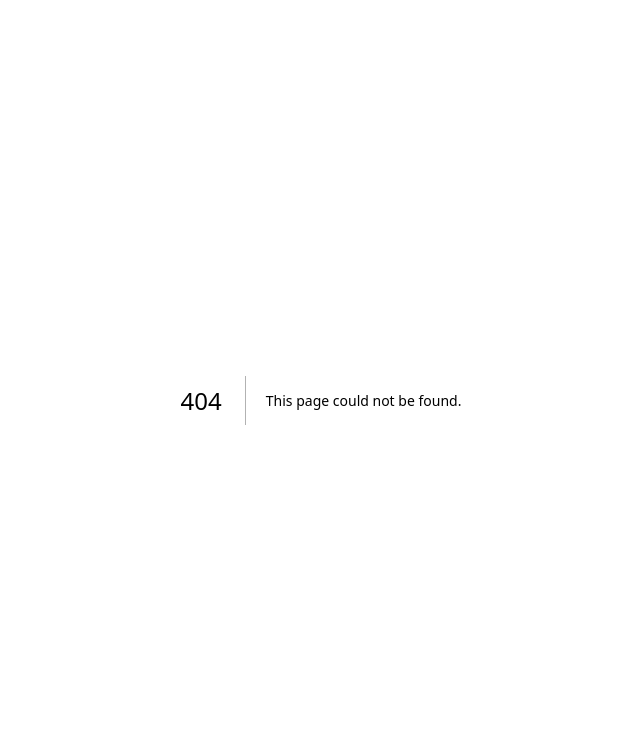
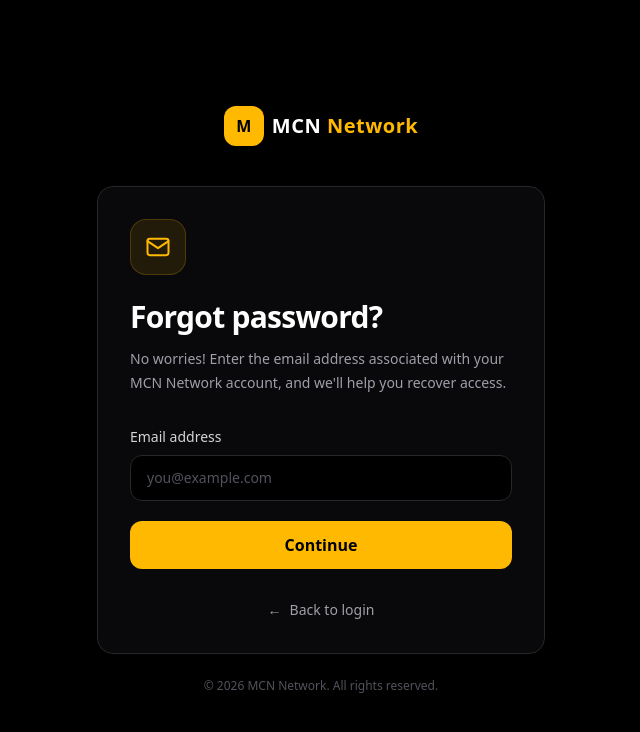
Before and after one commit to Akib11192/mcn, a Next.js app: page /forgot-password in a window 1280 px wide. Before the commit this address had no page. Shown: the top 732 px of the page, without its empty margins (319-959 px from the left). Built offline with nearby package versions, Linux system fonts and the light colour scheme.

Commit message:
feature/auth: forgot-password page added

```diff
--- /dev/null
+++ b/src/app/(auth)/forgot-password/page.js
@@ -0,0 +1,126 @@
+"use client";
+
+import { useState } from "react";
+import Link from "next/link";
+
+export default function ForgotPasswordPage() {
+  const [email, setEmail] = useState("");
+  const [message, setMessage] = useState("");
+  const [loading, setLoading] = useState(false);
+
+  const handleSubmit = (e) => {
+    e.preventDefault();
+    setMessage("");
+    setLoading(true);
+
+    // Frontend only: password recovery is not connected yet.
+    setTimeout(() => {
+      setLoading(false);
+      setMessage(
+        "Password recovery is not connected yet. No email has been sent.",
+      );
+    }, 500);
+  };
+
+  return (
+    <main className="flex min-h-screen items-center justify-center bg-black px-4 py-10 text-white">
+      <div className="w-full max-w-md">
+        {/* Logo */}
+        <Link href="/" className="mb-10 flex items-center justify-center gap-2">
+          <div className="flex h-10 w-10 items-center justify-center rounded-xl bg-amber-400 font-bold text-black">
+            M
+          </div>
+
+          <span className="text-xl font-bold tracking-wide">
+            MCN <span className="text-amber-400">Network</span>
+          </span>
+        </Link>
+
+        {/* Form Card */}
+        <div className="rounded-2xl border border-zinc-800 bg-zinc-950 p-6 shadow-2xl sm:p-8">
+          {/* Icon */}
+          <div className="mb-6 flex h-14 w-14 items-center justify-center rounded-2xl border border-amber-400/20 bg-amber-400/10 text-amber-400">
+            <svg
+              xmlns="http://www.w3.org/2000/svg"
+              width="28"
+              height="28"
+              viewBox="0 0 24 24"
+              fill="none"
+              stroke="currentColor"
+              strokeWidth="1.7"
+              strokeLinecap="round"
+              strokeLinejoin="round"
+              aria-hidden="true"
+            >
+              <rect x="3" y="5" width="18" height="14" rx="2" />
+              <path d="m3 7 9 6 9-6" />
+            </svg>
+          </div>
+
+          <h1 className="text-3xl font-bold tracking-tight">
+            Forgot password?
+          </h1>
+
+          <p className="mt-3 text-sm leading-6 text-zinc-400">
+            No worries! Enter the email address associated with your MCN Network
+            account, and we&apos;ll help you recover access.
+          </p>
+
+          <form onSubmit={handleSubmit} className="mt-8 space-y-5">
+            <div>
+              <label
+                htmlFor="email"
+                className="mb-2 block text-sm font-medium text-zinc-300"
+              >
+                Email address
+              </label>
+
+              <input
+                id="email"
+                name="email"
+                type="email"
+                autoComplete="email"
+                placeholder="you@example.com"
+                value={email}
+                onChange={(e) => setEmail(e.target.value)}
+                required
+                className="w-full rounded-xl border border-zinc-800 bg-black px-4 py-3 text-sm text-white outline-none transition placeholder:text-zinc-600 focus:border-amber-400 focus:ring-2 focus:ring-amber-400/10"
+              />
+            </div>
+
+            {message && (
+              <p
+                role="status"
+                className="rounded-xl border border-amber-400/20 bg-amber-400/5 p-3 text-sm leading-6 text-amber-300"
+              >
+                {message}
+              </p>
+            )}
+
+            <button
+              type="submit"
+              disabled={loading}
+              className="w-full rounded-xl bg-amber-400 px-4 py-3 font-semibold text-black transition hover:bg-amber-300 disabled:cursor-not-allowed disabled:opacity-60"
+            >
+              {loading ? "Please wait..." : "Continue"}
+            </button>
+          </form>
+
+          <div className="mt-7 text-center">
+            <Link
+              href="/login"
+              className="inline-flex items-center gap-2 text-sm font-medium text-zinc-400 transition hover:text-amber-400"
+            >
+              <span aria-hidden="true">←</span>
+              Back to login
+            </Link>
+          </div>
+        </div>
+
+        <p className="mt-6 text-center text-xs text-zinc-600">
+          © 2026 MCN Network. All rights reserved.
+        </p>
+      </div>
+    </main>
+  );
+}
--- a/src/app/(auth)/page.js
+++ b/src/app/(auth)/page.js
@@ -2,7 +2,7 @@ import { Headline } from "@/components/auth";
 import Link from "next/link";
 
 const Page = () => {
-  const headLineWords = ["welcom", "to", "the", "MCN", "network"];
+  const headLineWords = ["welcome", "to", "the", "MCN", "network"];
 
   return (
     <main className="flex min-h-screen flex-col bg-black md:flex-row">
```
